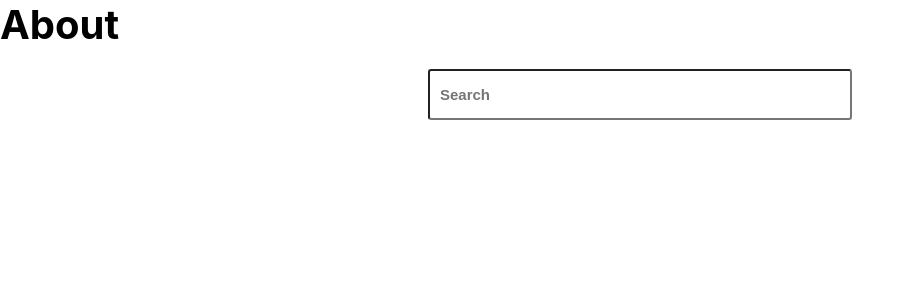
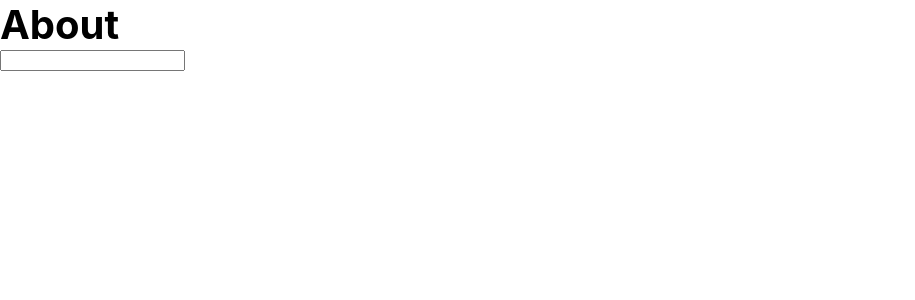
Before and after one commit to joseungjin/React-MedicineSearch-About, a React (Create React App) app: page / in a window 1280 px wide. Shown: the top 300 px of the page, without its empty margins (0-915 px from the left). Built offline with nearby package versions, Linux system fonts and the light colour scheme.

Commit message:
Main search bar modify

```diff
--- a/src/componets/Main/Main.js
+++ b/src/componets/Main/Main.js
@@ -24,13 +24,22 @@ function Main() {
     //     })
     //   }
     // }
+    const SearchInput =()=>{
+      return(
+        <div>
+           <SearchBar></SearchBar>
+        </div>
 
+      )
+
+    }
     return (
       // <div style={{display:'flex', justifyContent:'center', alignItems:'center',width:'100%', height:'100vh'}}>
 
         <div>
            <div style={{fontSize:"40px", fontWeight:"bold"}}>About</div>
-        <SearchBar />
+           <input onClick={SearchInput}></input>
+
       </div>
 
 
```
